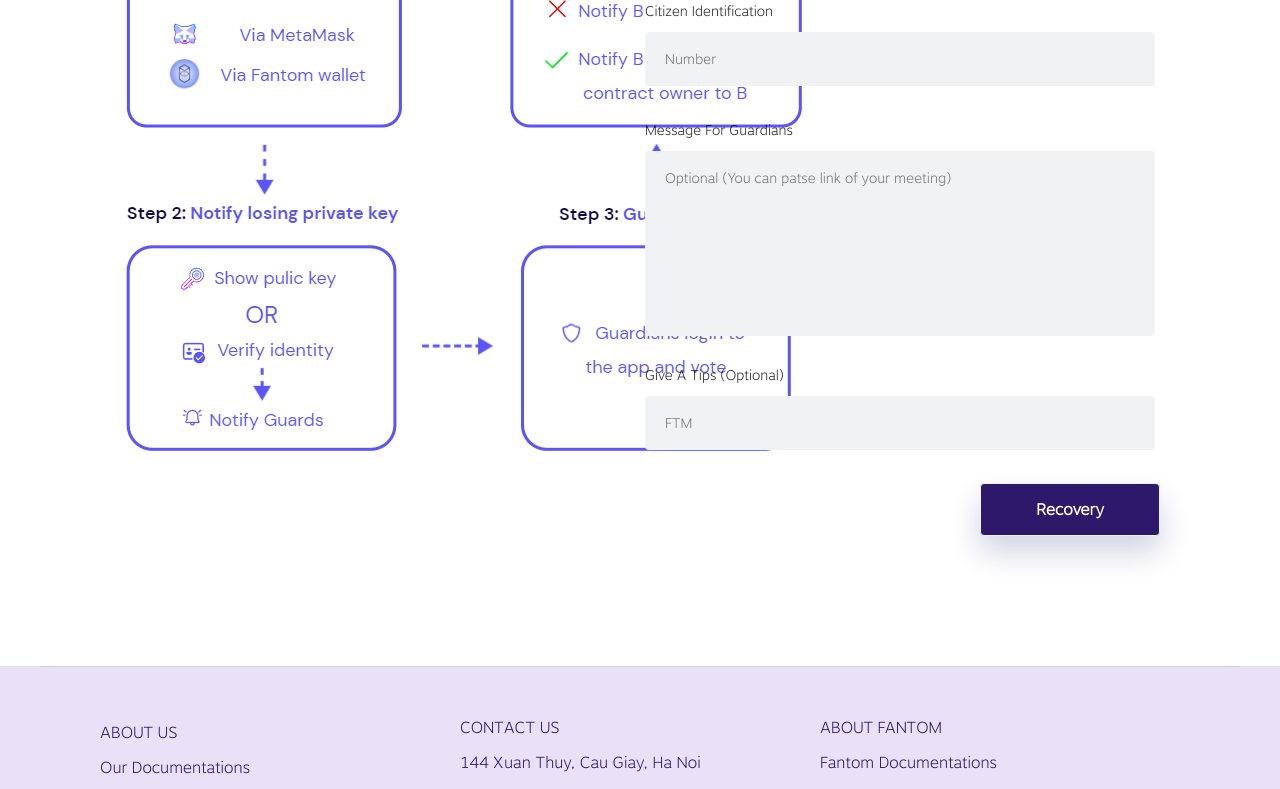
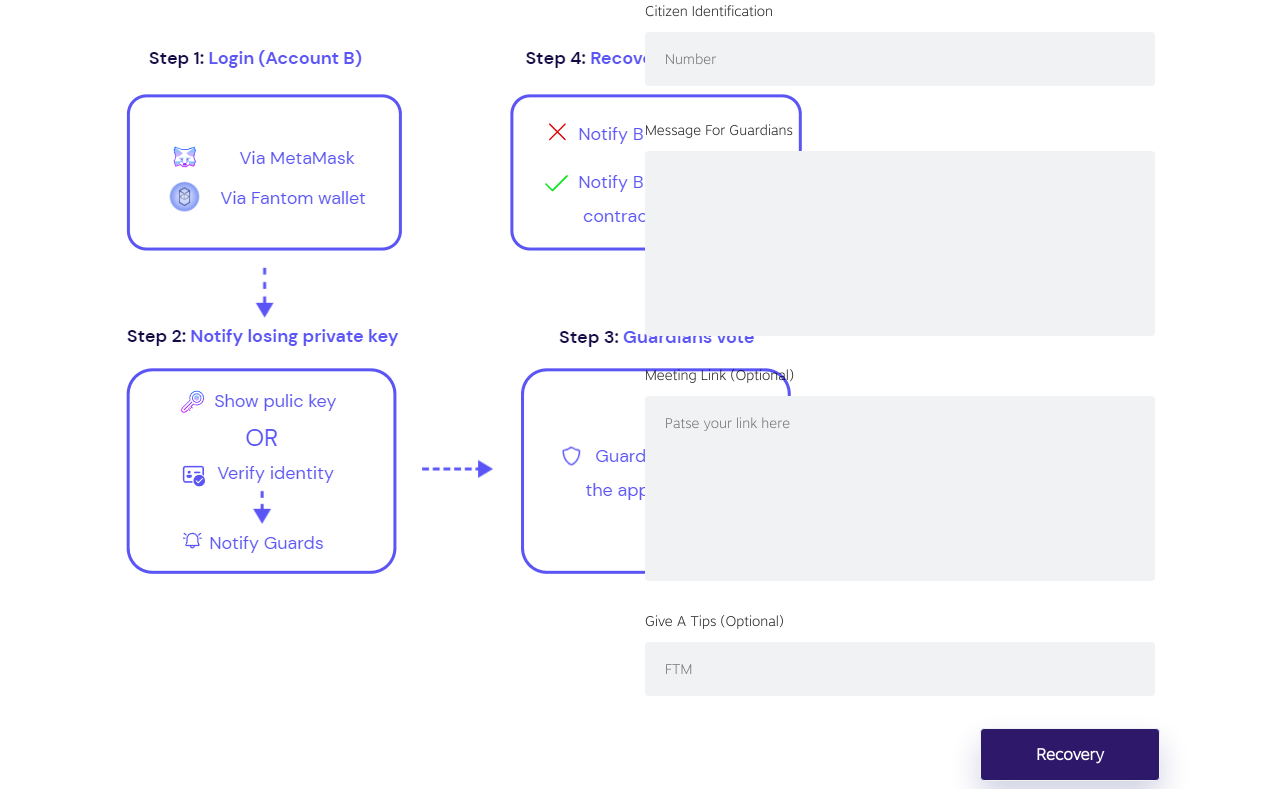
Before and after one commit to TCT-Hackathon-Team/fantom-frontend, a React (Create React App) app: page /recovery in a window 1280 px wide. Shown: the part 589-1378 px from the top of the page. Built offline with nearby package versions, Linux system fonts and the light colour scheme; what i18next-xhr-backend would draw is missing.

Commit message:
add meeting link

```diff
--- a/src/components/ContactForm/index.tsx
+++ b/src/components/ContactForm/index.tsx
@@ -74,9 +74,18 @@ const Contact = ({ title, content, id, image, t}: ContactProps) => {
               </Col>
               <Col span={24}>
                 <TextArea
-                  placeholder="Optional (You can patse link of your meeting) "
+                  placeholder=""
                   value={values.message || ""}
                   name="Message for Guardians"
+                  onChange={handleChange}
+                />
+                <ValidationType type="message" />
+              </Col>
+              <Col span={24}>
+                <TextArea
+                  placeholder="Patse your link here"
+                  value={values.message || ""}
+                  name="Meeting link (Optional)"
                   onChange={handleChange}
                 />
                 <ValidationType type="message" />
--- a/src/components/FriendForm/index.tsx
+++ b/src/components/FriendForm/index.tsx
@@ -96,9 +96,18 @@ const Contact = ({ title, content, id, t }: ContactProps) => {
               </Col>
               <Col span={24}>
                 <TextArea
-                  placeholder="Optional (You can patse link of your meeting) "
+                  placeholder=""
                   value={values.message || ""}
                   name="Message for Guardians"
+                  onChange={handleChange}
+                />
+                <ValidationType type="message" />
+              </Col>
+              <Col span={24}>
+                <TextArea
+                  placeholder="Patse your link here"
+                  value={values.message || ""}
+                  name="Meeting link (Optional)"
                   onChange={handleChange}
                 />
                 <ValidationType type="message" />
--- a/src/pages/WelcomePage/index.tsx
+++ b/src/pages/WelcomePage/index.tsx
@@ -49,8 +49,8 @@ const WelcomePage = (): JSX.Element => {
                     <Row align="middle" id="1">
                         <Col lg={11} md={11} sm={11} xs={24}>
                             <ContentWrapper style={{textAlign: "center",}}>
-                                <div style={{fontWeight: "bold", fontSize: 30}}>Everyone find name for the app
-                                    <p>slogan here</p>
+                                <div style={{fontWeight: "bold", fontSize: 30}}>UzumaKey
+                                    <p>Recovery like a Shinobi</p>
                                 </div>
                                 <Content>A "trustless" key recovery solution, using Fantom blockchain
                                     to link the ID info (indentity card, driver's license,...)
```
